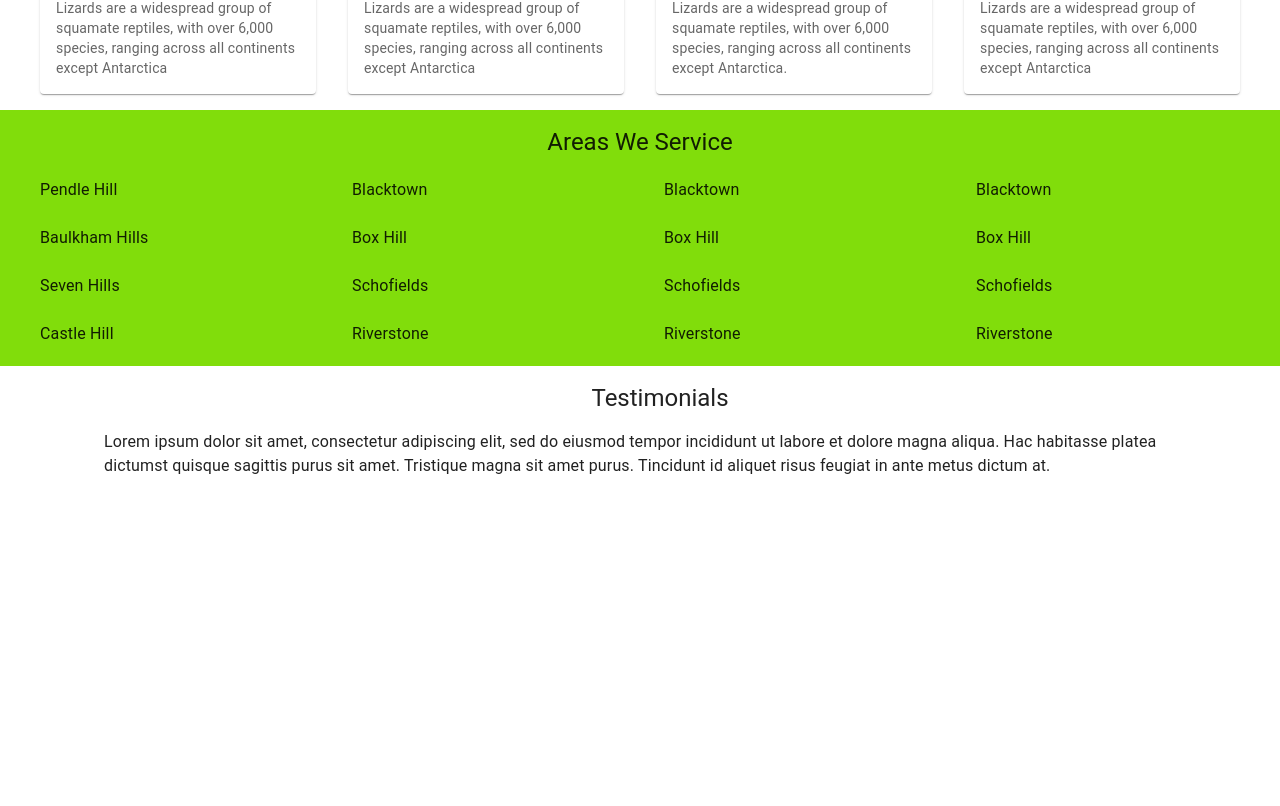
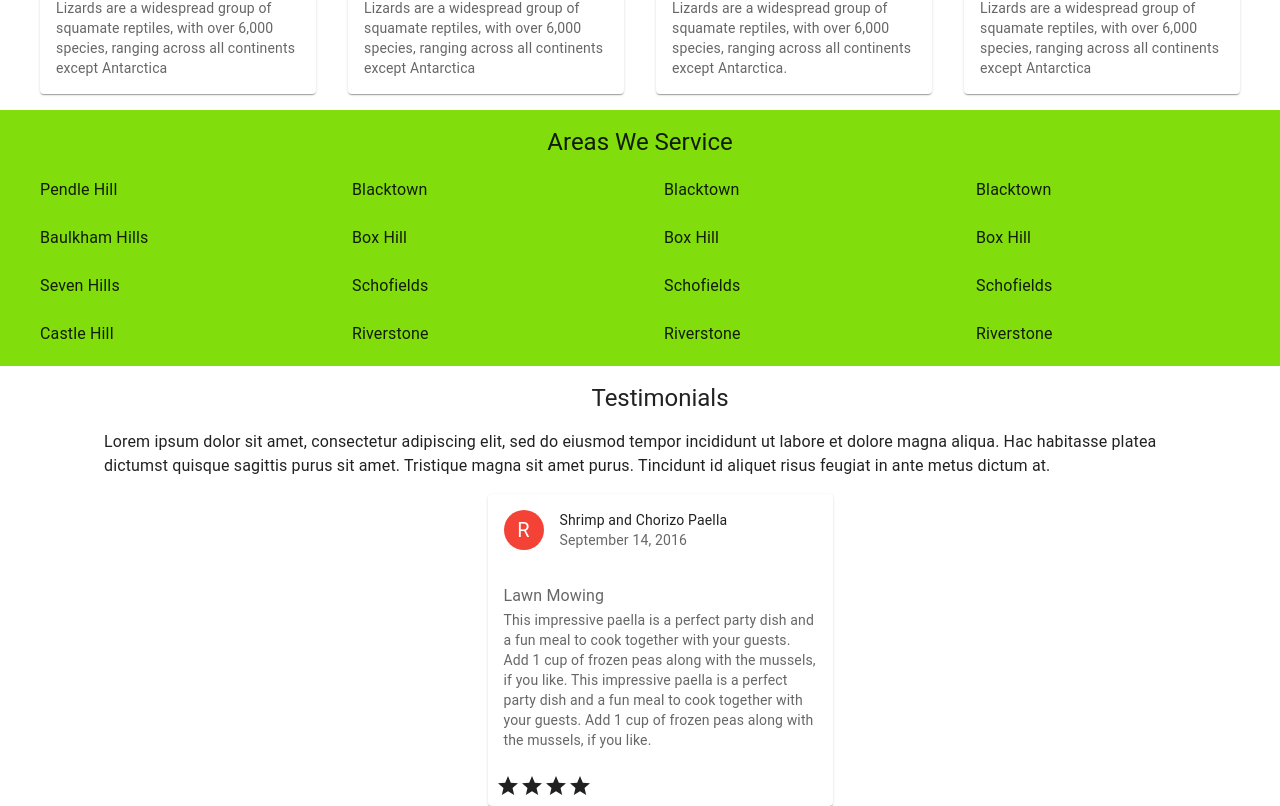
Before and after one commit to TeddPaul13/OptimalHandyman-React, a React (Create React App) app in the folder optimal/: page /getquote in a window 1280 px wide. Shown: the part 1330-2136 px from the top of the page. Before the commit the page ends 1824 px from the top, so only its background shows below. Built offline with nearby package versions, Linux system fonts and the light colour scheme.

Commit message:
added card component to display testimonies

```diff
--- a/optimal/package.json
+++ b/optimal/package.json
@@ -15,6 +15,7 @@
     "dayjs": "^1.11.10",
     "react": "^18.2.0",
     "react-dom": "^18.2.0",
+    "react-material-ui-carousel": "^3.4.2",
     "react-router-dom": "^6.17.0",
     "react-scripts": "5.0.1",
     "styled-components": "^5.3.11",
--- /dev/null
+++ b/optimal/src/Components/CardForTestimonials.js
@@ -0,0 +1,73 @@
+import * as React from "react";
+import { styled } from "@mui/material/styles";
+import Card from "@mui/material/Card";
+import CardHeader from "@mui/material/CardHeader";
+import CardMedia from "@mui/material/CardMedia";
+import CardContent from "@mui/material/CardContent";
+import CardActions from "@mui/material/CardActions";
+import Collapse from "@mui/material/Collapse";
+import Avatar from "@mui/material/Avatar";
+import IconButton from "@mui/material/IconButton";
+import Typography from "@mui/material/Typography";
+import { red } from "@mui/material/colors";
+import FavoriteIcon from "@mui/icons-material/Favorite";
+import ShareIcon from "@mui/icons-material/Share";
+import ExpandMoreIcon from "@mui/icons-material/ExpandMore";
+import MoreVertIcon from "@mui/icons-material/MoreVert";
+import StarOutlinedIcon from "@mui/icons-material/StarOutlined";
+
+const ExpandMore = styled((props) => {
+  const { expand, ...other } = props;
+  return <IconButton {...other} />;
+})(({ theme, expand }) => ({
+  transform: !expand ? "rotate(0deg)" : "rotate(180deg)",
+  marginLeft: "auto",
+  transition: theme.transitions.create("transform", {
+    duration: theme.transitions.duration.shortest,
+  }),
+}));
+
+export default function RecipeReviewCard() {
+  const reviews = [
+    {
+      name: "Teddy Paul",
+      suburb: "Blacktown",
+      Service: "Lawn Mowing",
+      review:
+        "This impressive paella is a perfect party dish and a fun meal to cook together with your guests. Add 1 cup of frozen peas along with the mussels,if you like. This impressive paella is a perfect party dish and a fun meal to cook together with your guests. Add 1 cup of frozen peas along with the mussels, if you like.",
+    },
+  ];
+
+  return (
+    <Card sx={{ maxWidth: 345 }}>
+      <CardHeader
+        avatar={
+          // Set the Avatar to be the first letter of customer name
+          <Avatar sx={{ bgcolor: red[500] }} aria-label="recipe">
+            R
+          </Avatar>
+        }
+        title="Shrimp and Chorizo Paella"
+        subheader="September 14, 2016"
+      />
+      <CardContent>
+        <Typography variant="subtitle1" color="text.secondary">
+          Lawn Mowing
+        </Typography>
+        <Typography variant="body2" color="text.secondary">
+          This impressive paella is a perfect party dish and a fun meal to cook
+          together with your guests. Add 1 cup of frozen peas along with the
+          mussels, if you like. This impressive paella is a perfect party dish
+          and a fun meal to cook together with your guests. Add 1 cup of frozen
+          peas along with the mussels, if you like.
+        </Typography>
+      </CardContent>
+      <CardActions disableSpacing>
+        <StarOutlinedIcon />
+        <StarOutlinedIcon />
+        <StarOutlinedIcon />
+        <StarOutlinedIcon />
+      </CardActions>
+    </Card>
+  );
+}
--- a/optimal/src/Components/Testimonials.js
+++ b/optimal/src/Components/Testimonials.js
@@ -4,6 +4,7 @@ import Box from "@mui/material/Box";
 import CssBaseline from "@mui/material/CssBaseline";
 import Typography from "@mui/material/Typography";
 import Paper from "@mui/material/Paper";
+import RecipeReviewCard from "./CardForTestimonials";
 
 function Testimonials() {
   return (
@@ -27,6 +28,7 @@ function Testimonials() {
           magna sit amet purus. Tincidunt id aliquet risus feugiat in ante metus
           dictum at.
         </Typography>
+        <RecipeReviewCard/>
       </Box>
       </Container>
     </Container>
```
Also changed, not shown: 1 other file (tests, documents, lock files or other folders).
